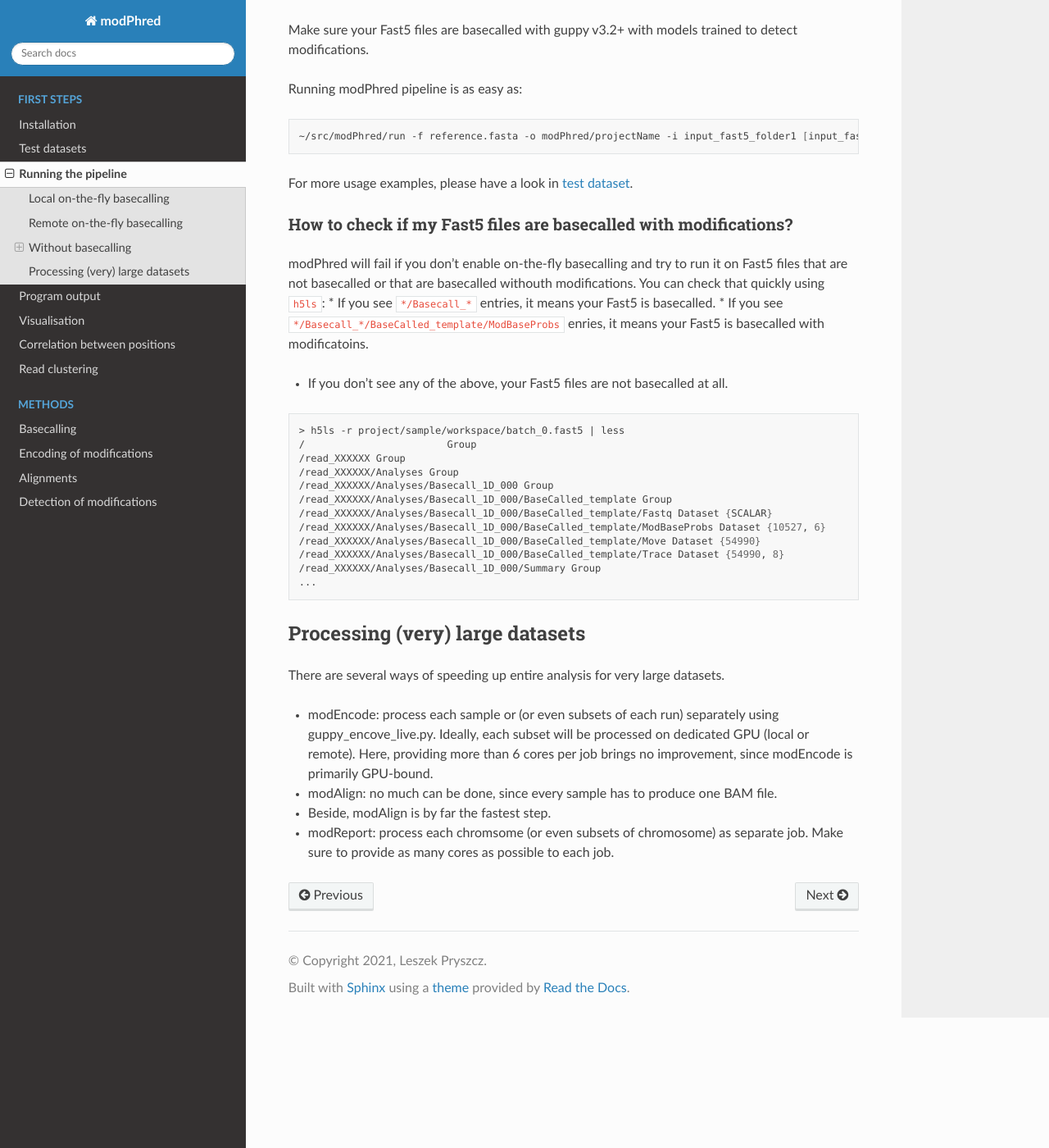
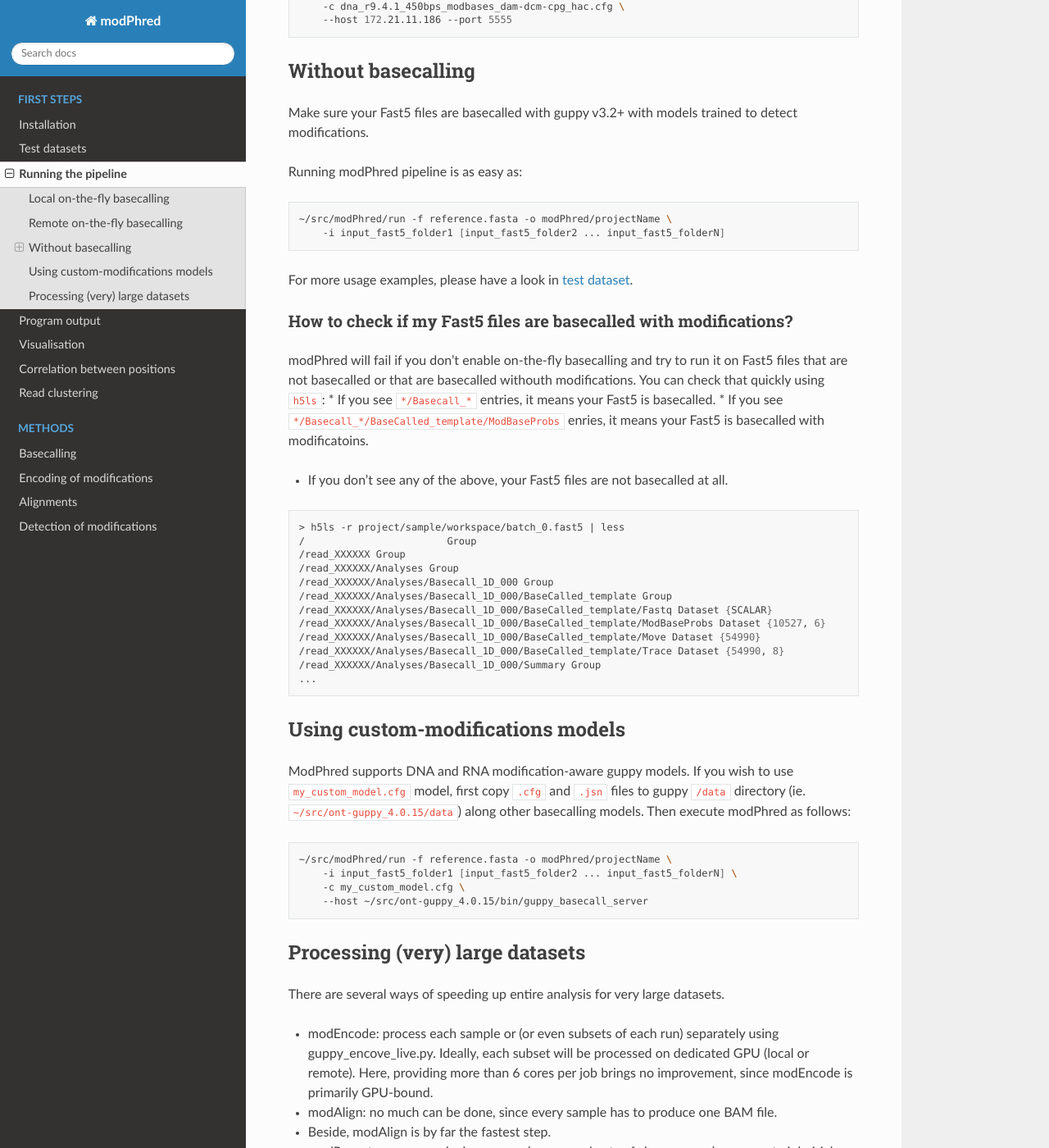
Before and after one commit to novoalab/modPhred, a Sphinx documentation site: the page built from docs/usage.rst, in a window 1280 px wide and 1400 px high, scrolled down 1280 px. Shown: the whole window at 82% size. Built offline with Sphinx 7.4.7 and the Read the Docs theme 2.0.0, drawn with Linux system fonts in a browser that asks for light colours; some of the changed text lies outside the part shown.

Commit message:
custom models docs

```diff
--- a/docs/usage.rst
+++ b/docs/usage.rst
@@ -36,7 +36,10 @@ All you need to do is to provide path to ``guppy_basecall_server`` using ``--hos
 
 .. code-block:: bash
 
-   ~/src/modPhred/run --host ~/src/ont-guppy_4.0.15/bin/guppy_basecall_server -f reference.fasta -o modPhred/projectName -i input_fast5_folder1 [input_fast5_folder2 ... input_fast5_folderN]
+   ~/src/modPhred/run -f reference.fasta -o modPhred/projectName \
+       -i input_fast5_folder1 [input_fast5_folder2 ... input_fast5_folderN] \
+       -c dna_r9.4.1_450bps_modbases_dam-dcm-cpg_hac.cfg \
+       --host ~/src/ont-guppy_4.0.15/bin/guppy_basecall_server
 
 Alternatively, if guppy_basecall_server is already running in your machine, you can provide just its port using --host localhost --port.
 
@@ -47,7 +50,10 @@ All you need to do is to provide IP address ``--host`` and port ``--port``
 
 .. code-block:: bash
 
-   ~/src/modPhred/run --host 172.21.11.186 --port 5555 -f reference.fasta -o modPhred/projectName -i input_fast5_folder1 [input_fast5_folder2 ... input_fast5_folderN]
+   ~/src/modPhred/run -f reference.fasta -o modPhred/projectName \
+       -i input_fast5_folder1 [input_fast5_folder2 ... input_fast5_folderN] \
+       -c dna_r9.4.1_450bps_modbases_dam-dcm-cpg_hac.cfg \
+       --host 172.21.11.186 --port 5555
 
 Without basecalling
 -------------------
@@ -57,7 +63,8 @@ Running modPhred pipeline is as easy as:
 
 .. code-block:: bash
 
-   ~/src/modPhred/run -f reference.fasta -o modPhred/projectName -i input_fast5_folder1 [input_fast5_folder2 ... input_fast5_folderN]
+   ~/src/modPhred/run -f reference.fasta -o modPhred/projectName \
+       -i input_fast5_folder1 [input_fast5_folder2 ... input_fast5_folderN]
 
 For more usage examples, please have a look in :doc:`test dataset <test>`.
 
@@ -89,6 +96,22 @@ it means your Fast5 is basecalled with modificatoins.
    ...
 
 
+Using custom-modifications models
+---------------------------------
+ModPhred supports DNA and RNA modification-aware guppy models.
+If you wish to use ``my_custom_model.cfg`` model,
+first copy ``.cfg`` and ``.jsn`` files to guppy ``/data`` directory
+(ie. ``~/src/ont-guppy_4.0.15/data``) along other basecalling models.
+Then execute modPhred as follows:
+
+.. code-block:: bash
+
+   ~/src/modPhred/run -f reference.fasta -o modPhred/projectName \
+       -i input_fast5_folder1 [input_fast5_folder2 ... input_fast5_folderN] \
+       -c my_custom_model.cfg \
+       --host ~/src/ont-guppy_4.0.15/bin/guppy_basecall_server
+
+
 Processing (very) large datasets
 --------------------------------
 There are several ways of speeding up entire analysis for very large datasets.
```
Also changed, not shown: docs/test.rst (+6 -2 lines), 1 other file.
